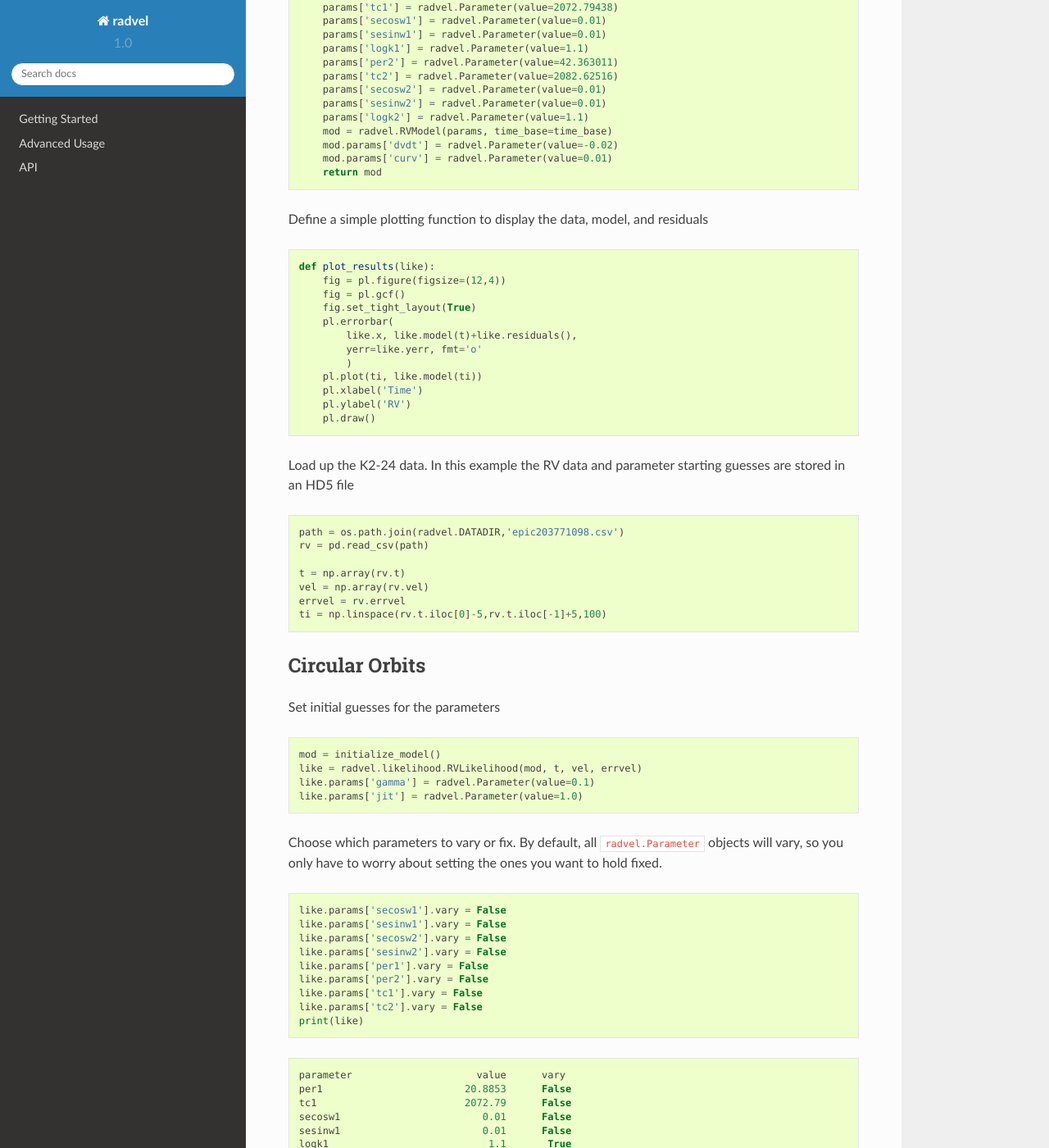
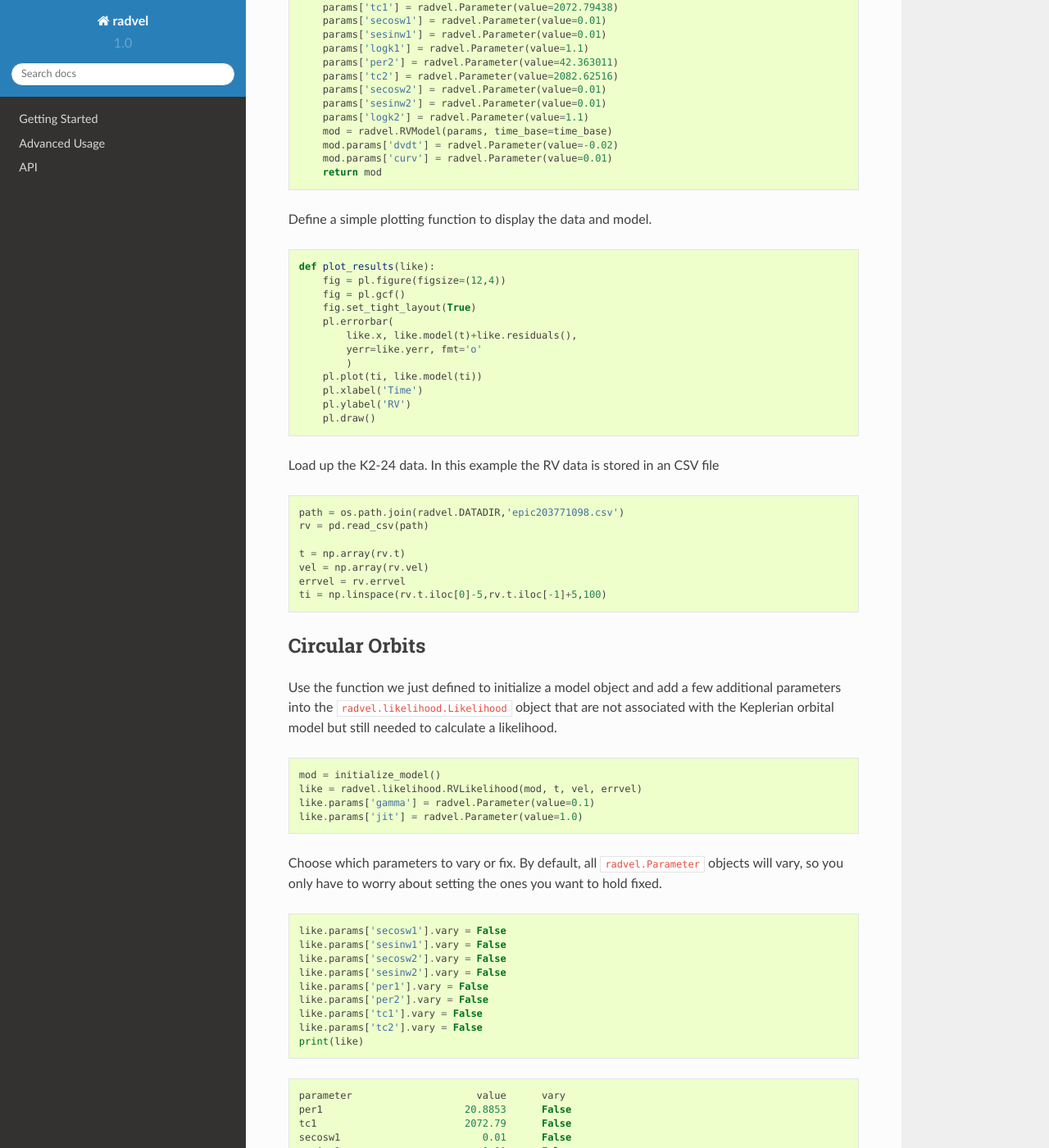
Before and after one commit to California-Planet-Search/radvel, a Sphinx documentation site: the page built from docs/k2-24.rst, in a window 1280 px wide and 1400 px high, scrolled down 733 px. Shown: the whole window at 82% size. Built offline with Sphinx 7.4.7 and the Read the Docs theme 2.0.0, drawn with Linux system fonts in a browser that asks for light colours.

Commit message:
adding license and tweaking docs

```diff
--- a/docs/k2-24.rst
+++ b/docs/k2-24.rst
@@ -50,8 +50,7 @@ Define a function that we will use to initialize the
         return mod
 
 
-Define a simple plotting function to display the data, model, and
-residuals
+Define a simple plotting function to display the data and model.
 
 .. code:: python
 
@@ -68,8 +67,7 @@ residuals
         pl.ylabel('RV')
         pl.draw()
 
-Load up the K2-24 data. In this example the RV data and parameter
-starting guesses are stored in an HD5 file
+Load up the K2-24 data. In this example the RV data is stored in an CSV file
 
 .. code:: python
 
@@ -84,7 +82,9 @@ starting guesses are stored in an HD5 file
 Circular Orbits
 ~~~~~~~~~~~~
 
-Set initial guesses for the parameters
+Use the function we just defined to initialize a model object and add a few additional parameters
+into the ``radvel.likelihood.Likelihood`` object that are not associated with the Keplerian orbital model
+but still needed to calculate a likelihood.
 
 .. code:: python
 
@@ -93,8 +93,8 @@ Set initial guesses for the parameters
     like.params['gamma'] = radvel.Parameter(value=0.1)
     like.params['jit'] = radvel.Parameter(value=1.0)
 
-Choose which parameters to vary or fix. By default, all ``radvel.Parameter`` objects will vary, so you only have to
-worry about setting the ones you want to hold fixed.
+Choose which parameters to vary or fix. By default, all ``radvel.Parameter`` objects will vary,
+so you only have to worry about setting the ones you want to hold fixed.
 
 .. code:: python
 
--- a/docs/quickstartcli.rst
+++ b/docs/quickstartcli.rst
@@ -53,7 +53,9 @@ First lets look at ``radvel --help`` for the available options:
 
 Here is an example workflow to
 run a simple fit using the included `HD164922.py` example
-configuration file:
+configuration file. This example configuration file can be found in the ``example_planets``
+subdirectory on the `GitHub repository page
+<https://github.com/California-Planet-Search/radvel/tree/master/example_planets>`_.
 
 Perform a maximum-likelihood fit. You almost always will need to do this first:
 
```
Also changed, not shown: 1 other file.
